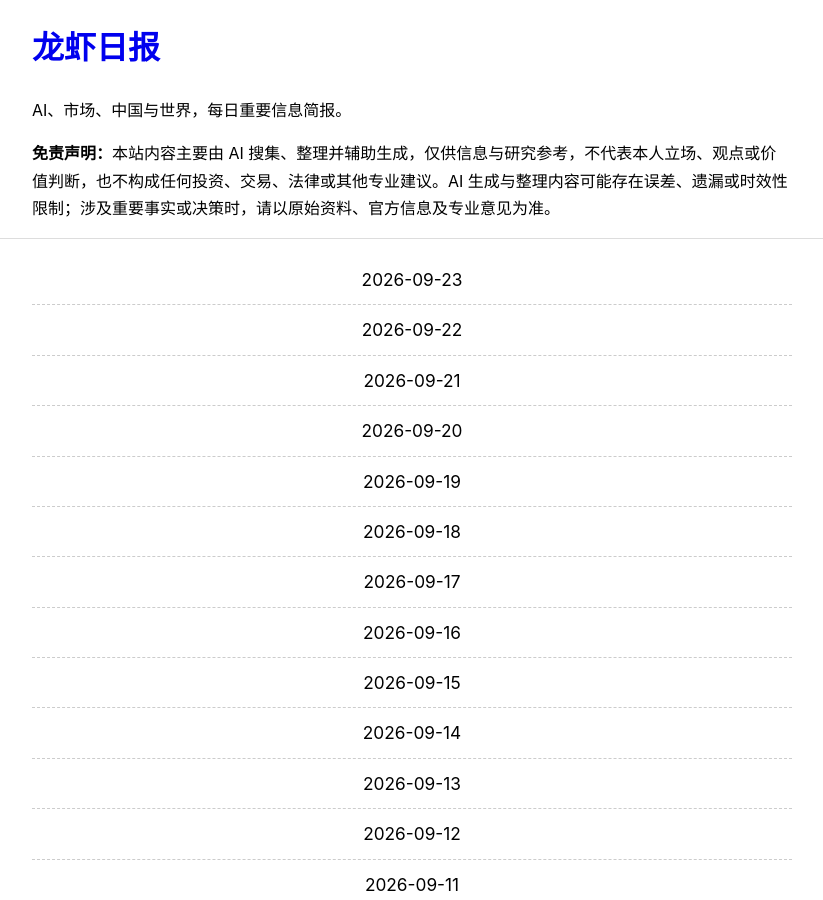
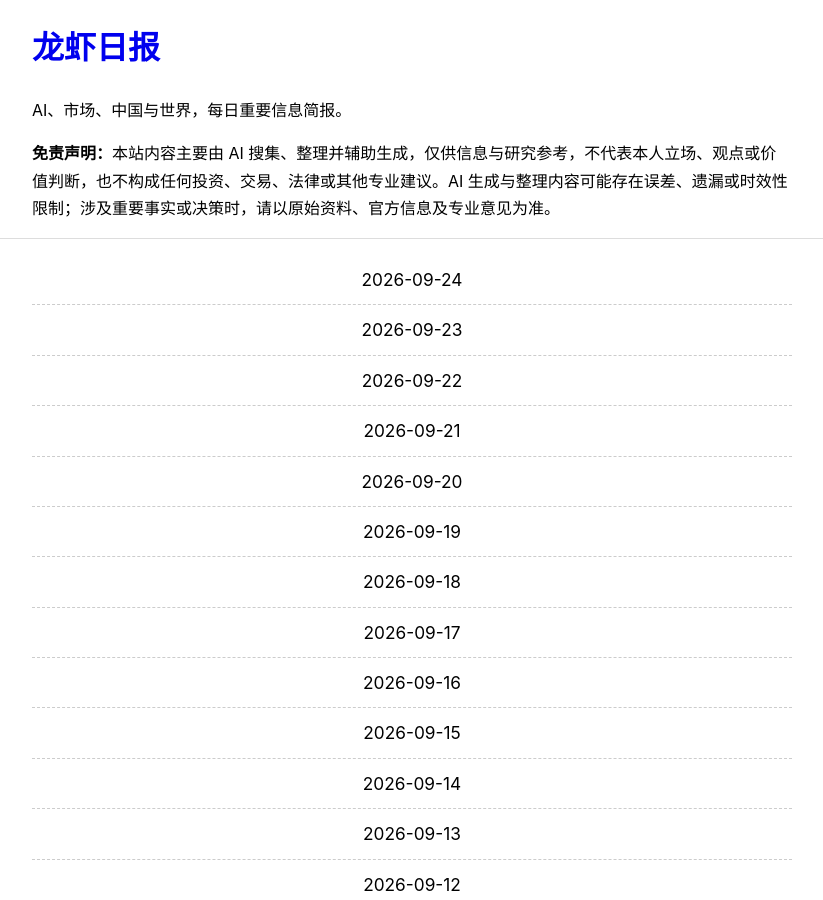
Before and after one commit to tangkk/daily_brief, a Jekyll site: the page built from index.html, in a window 1280 px wide and 900 px high. Shown: the whole window, without its empty margins (228-1051 px from the left). Built offline with Jekyll 4.4.1, drawn with Linux system fonts in a browser that asks for light colours.

Commit message:
Publish Daily Brief for 2026-09-24 after podcast

```diff
--- a/_data/audio.json
+++ b/_data/audio.json
@@ -38,5 +38,6 @@
   "2026-09-20": "https://pub-e2d65fa7f70240878f2e556592826485.r2.dev/daily/ep031-daily-2026-09-20.mp3",
   "2026-09-21": "https://pub-e2d65fa7f70240878f2e556592826485.r2.dev/daily/ep032-daily-2026-09-21.mp3",
   "2026-09-22": "https://pub-e2d65fa7f70240878f2e556592826485.r2.dev/daily/ep033-daily-2026-09-22.mp3",
-  "2026-09-23": "https://pub-e2d65fa7f70240878f2e556592826485.r2.dev/daily/ep034-daily-2026-09-23.mp3"
+  "2026-09-23": "https://pub-e2d65fa7f70240878f2e556592826485.r2.dev/daily/ep034-daily-2026-09-23.mp3",
+  "2026-09-24": "https://pub-e2d65fa7f70240878f2e556592826485.r2.dev/daily/ep035-daily-2026-09-24.mp3"
 }
```
Also changed, not shown: _posts/2026-09-24-daily-brief.md (renamed from _drafts/2026-09-24-daily-brief.md).
